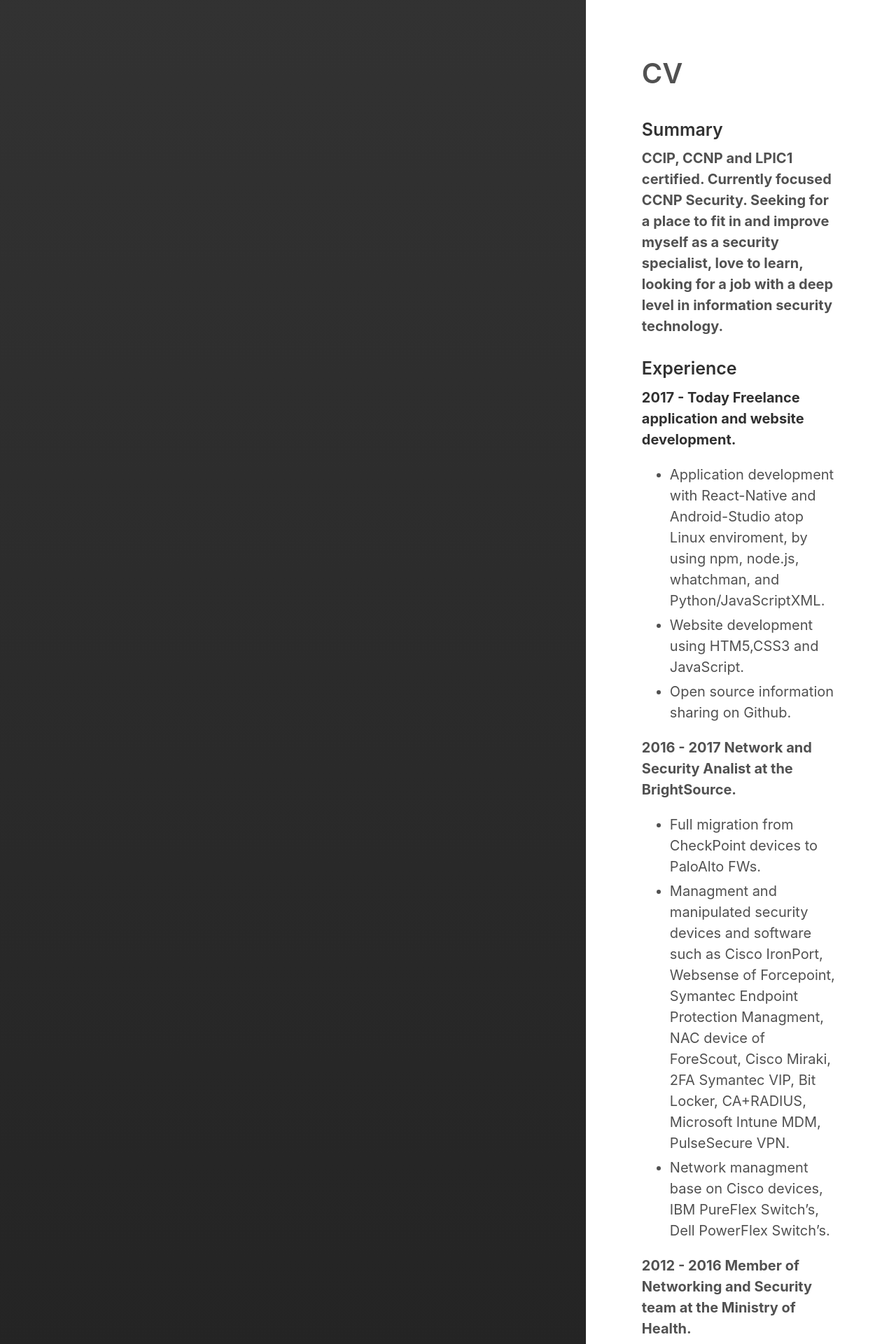
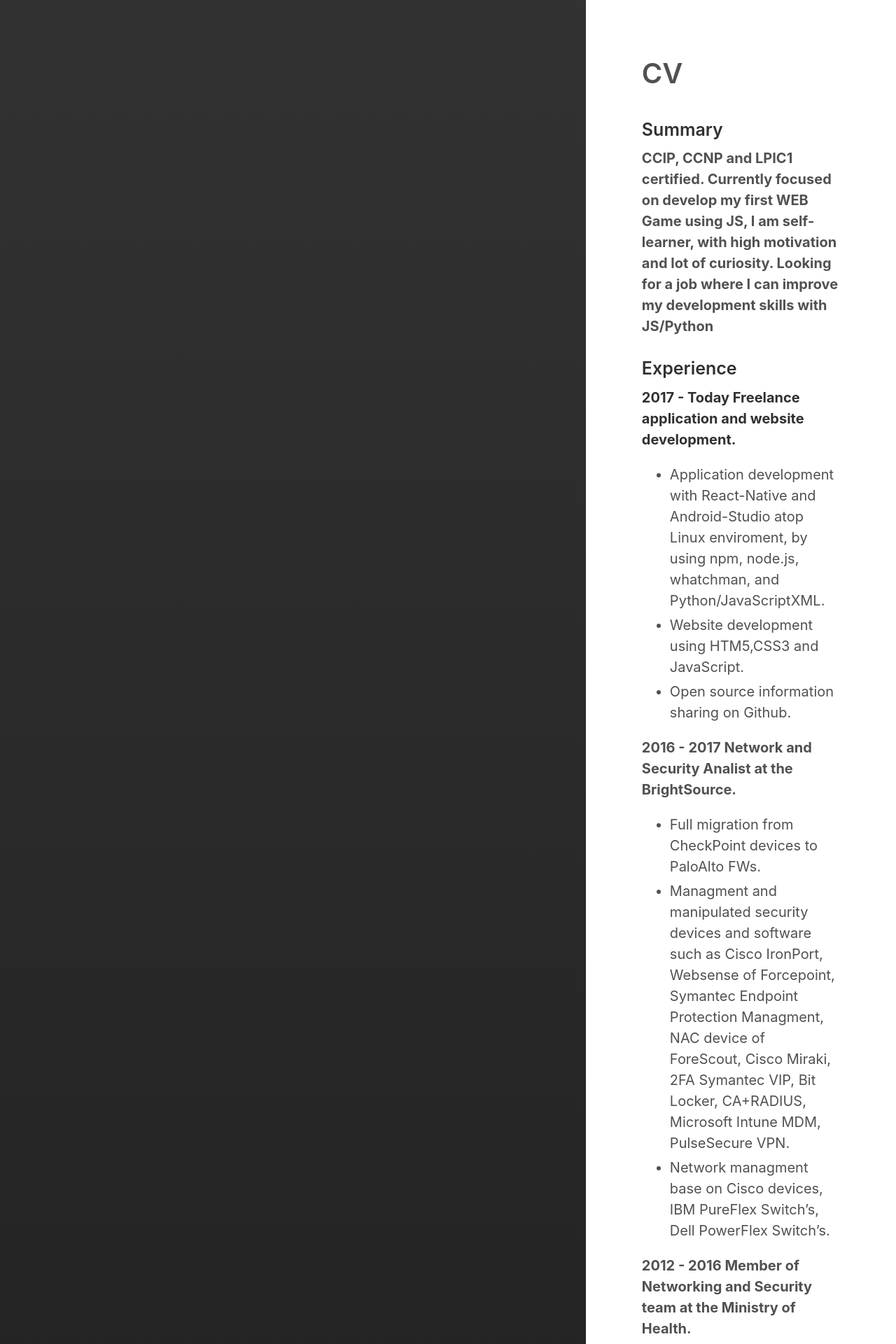
Before and after one commit to yisraelk1/zwerd.github.io, a Jekyll site: the page built from CV.md, in a window 1280 px wide. Shown: the top 1920 px of the page at 70% size. Built offline with Jekyll 4.4.1, drawn with Linux system fonts in a browser that asks for light colours.

Commit message:
update my CV

```diff
--- a/CV.md
+++ b/CV.md
@@ -6,10 +6,8 @@ sidebar_link: true
 
 ### Summary
 
-<b>CCIP, CCNP and LPIC1 certified. Currently focused CCNP
-Security. Seeking for a place to fit in and improve myself as
-a security specialist, love to learn, looking for a job with a
-deep level in information security technology.</b>
+<b>CCIP, CCNP and LPIC1 certified. Currently focused on develop my first WEB Game using JS, I am self-learner, with high motivation and lot of curiosity.
+Looking for a job where I can improve my development skills with JS/Python</b>
 
 
 ### Experience
```
